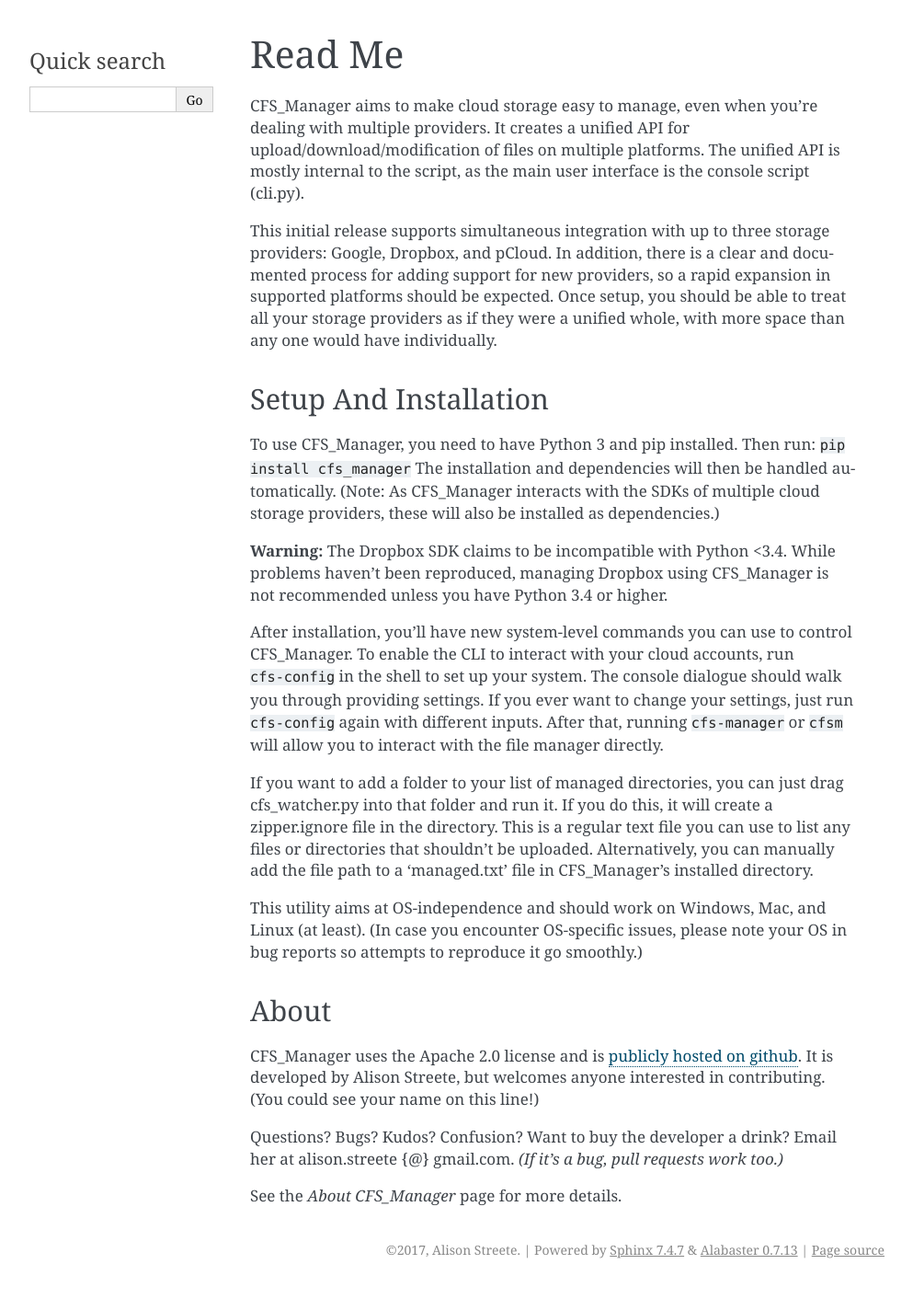
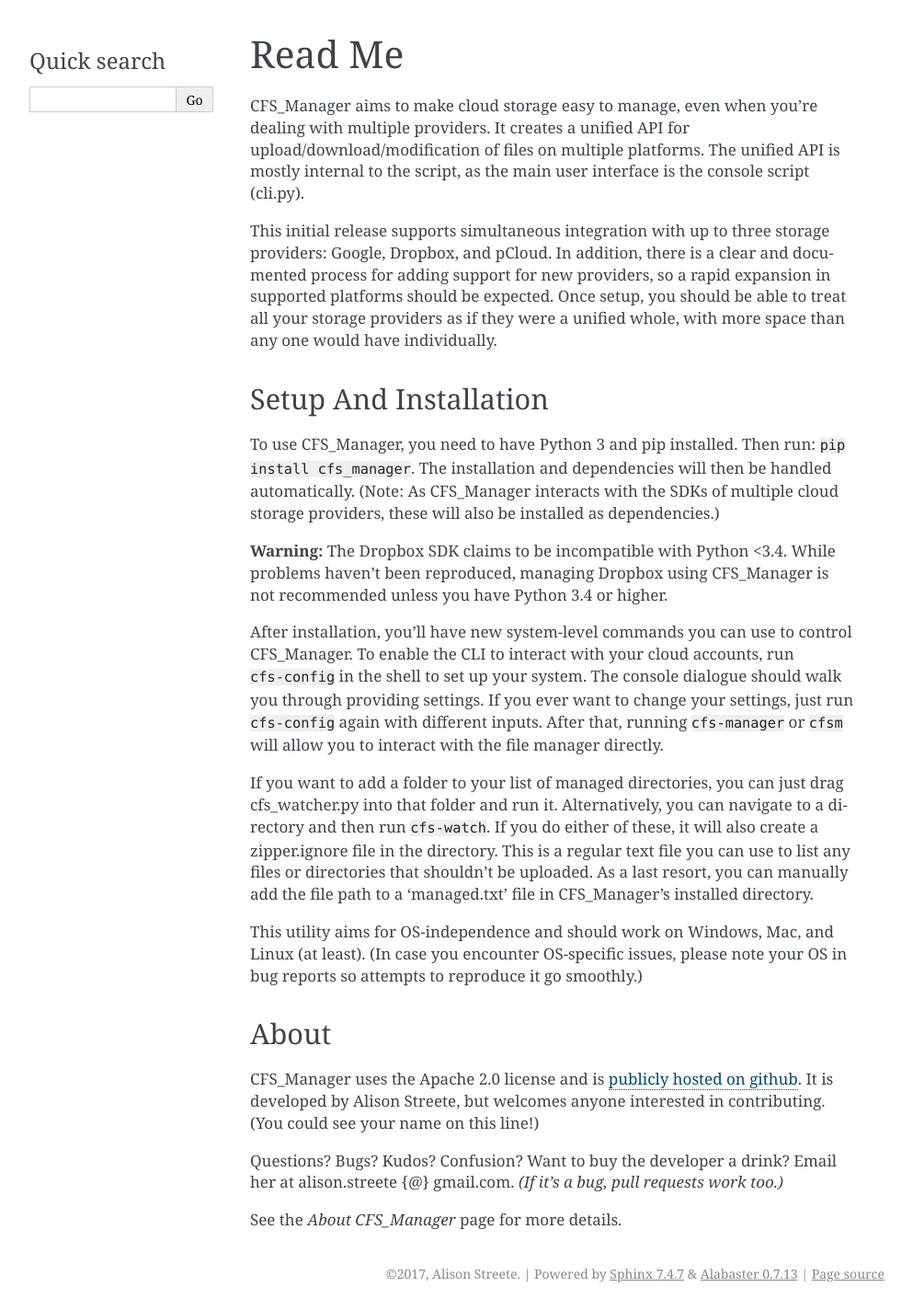
Before and after one commit to alisonstreete/cfs-manager, a Sphinx documentation site: the page built from docs/README.rst, in a window 1280 px wide. Shown: the whole page at 92% size, without its empty margins (148-1141 px from the left). Built offline with Sphinx 7.4.7, drawn with Linux system fonts in a browser that asks for light colours; before the commit the page ends 1398 px from its top, so only the background shows below that.

Commit message:
fixed typos and keepachangelog.com compliance

```diff
--- a/docs/README.rst
+++ b/docs/README.rst
@@ -9,20 +9,16 @@
 Setup And Installation
 ======================
 
-To use CFS_Manager, you need to have Python 3 and pip installed. Then run:
-``pip install cfs_manager``
-The installation and dependencies will then be handled automatically.
-(Note: As CFS_Manager interacts with the SDKs of multiple cloud storage providers, these will also be installed as dependencies.)
+To use CFS_Manager, you need to have Python 3 and pip installed. Then run: ``pip install cfs_manager``. The installation and dependencies will then be handled automatically. (Note: As CFS_Manager interacts with the SDKs of multiple cloud storage providers, these will also be installed as dependencies.)
 
 **Warning:** The Dropbox SDK claims to be incompatible with Python <3.4.
 While problems haven't been reproduced, managing Dropbox using CFS_Manager is not recommended unless you have Python 3.4 or higher.
 
 After installation, you'll have new system-level commands you can use to control CFS_Manager. To enable the CLI to interact with your cloud accounts, run ``cfs-config`` in the shell to set up your system. The console dialogue should walk you through providing settings. If you ever want to change your settings, just run ``cfs-config`` again with different inputs. After that, running ``cfs-manager`` or ``cfsm`` will allow you to interact with the file manager directly.
 
-If you want to add a folder to your list of managed directories, you can just drag cfs_watcher.py into that folder and run it.
-If you do this, it will create a zipper.ignore file in the directory. This is a regular text file you can use to list any files or directories that shouldn't be uploaded. Alternatively, you can manually add the file path to a 'managed.txt' file in CFS_Manager's installed directory.
+If you want to add a folder to your list of managed directories, you can just drag cfs_watcher.py into that folder and run it. Alternatively, you can navigate to a directory and then run ``cfs-watch``. If you do either of these, it will also create a zipper.ignore file in the directory. This is a regular text file you can use to list any files or directories that shouldn't be uploaded. As a last resort, you can manually add the file path to a 'managed.txt' file in CFS_Manager's installed directory.
 
-This utility aims at OS-independence and should work on Windows, Mac, and Linux (at least). (In case you encounter OS-specific issues, please note your OS in bug reports so attempts to reproduce it go smoothly.)
+This utility aims for OS-independence and should work on Windows, Mac, and Linux (at least). (In case you encounter OS-specific issues, please note your OS in bug reports so attempts to reproduce it go smoothly.)
 
 About
 =====
--- a/docs/index.rst
+++ b/docs/index.rst
@@ -1,8 +1,3 @@
-..  CFS_Manager documentation master file, created by
-    sphinx-quickstart on Fri Dec  1 05:17:08 2017.
-    You can adapt this file completely to your liking, but it should at least
-    contain the root `toctree` directive.
-
 Welcome to CFS_Manager's documentation!
 =======================================
 
```
Also changed, not shown: docs/changelog.rst (+13 -13 lines), docs/contributor notes.rst (+2 -5 lines).
